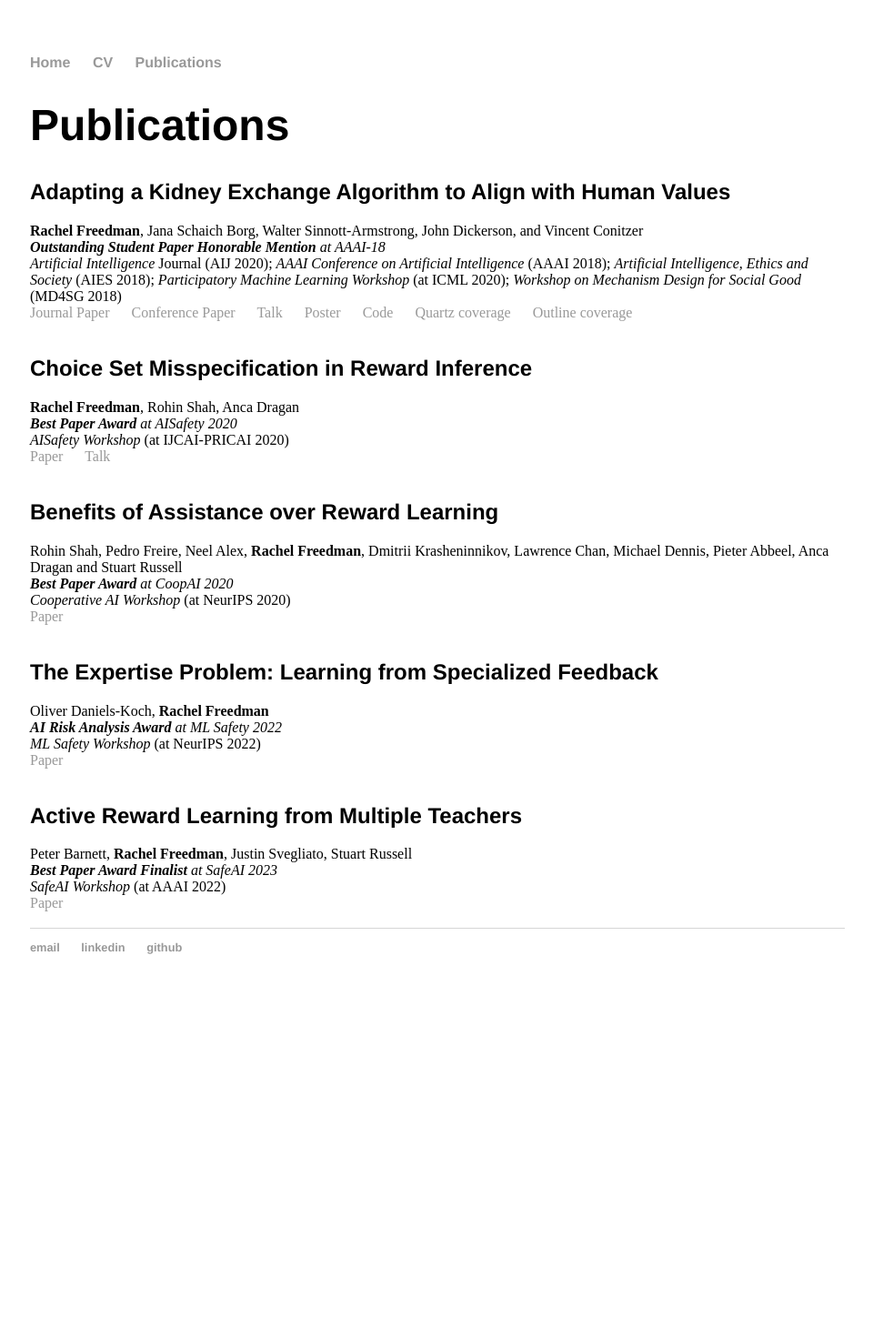
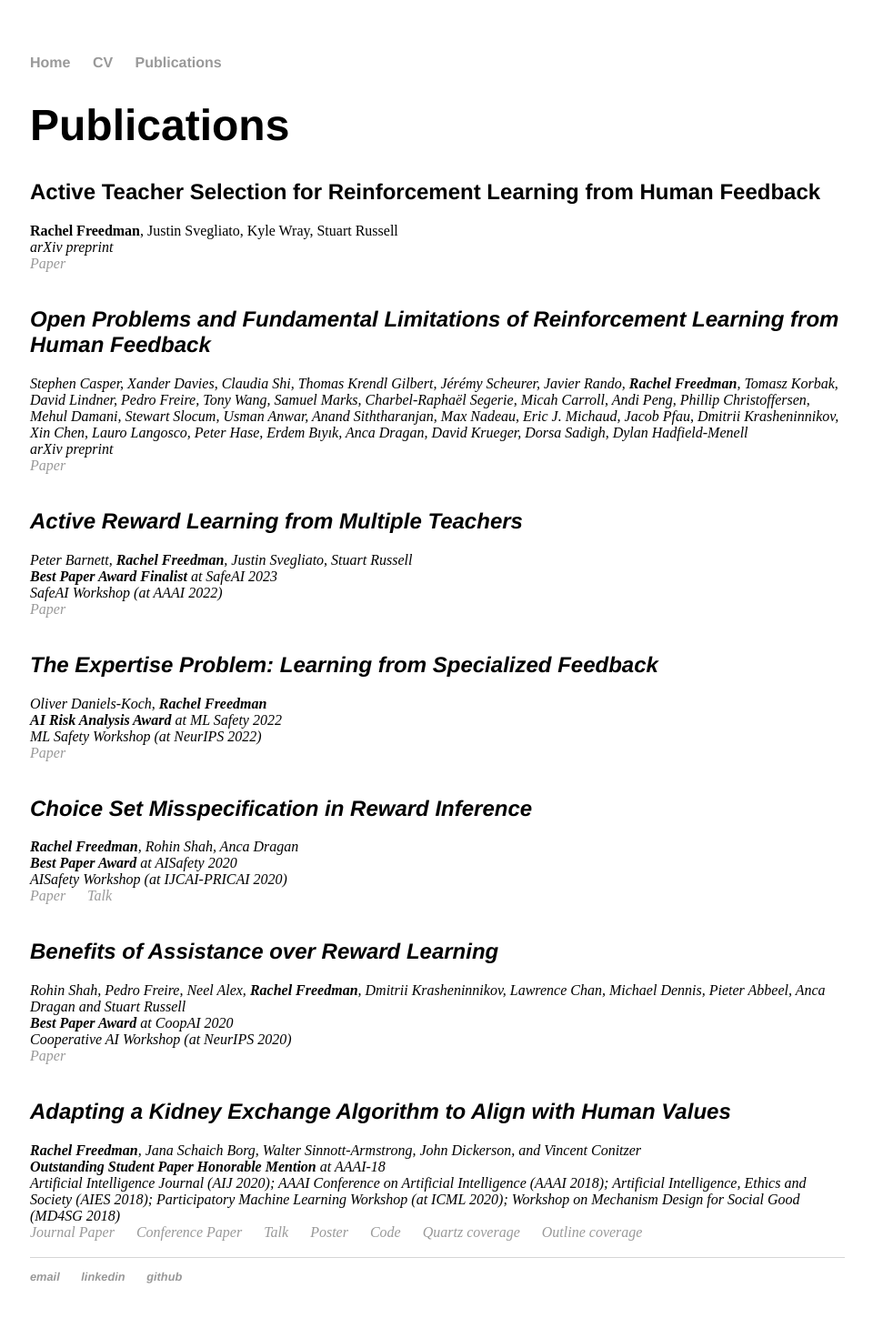
Before and after one commit to RachelFreedman/rachelfreedman.github.io, a Jekyll site: the page built from publications/index.html, in a window 1280 px wide. Shown: the whole page at 91% size, without its empty margins (159-1119 px from the left). Built offline with Jekyll 4.4.1, drawn with Linux system fonts in a browser that asks for light colours; before the commit the page ends 1109 px from its top, so only the background shows below that.

Commit message:
Update index.html

```diff
--- a/publications/index.html
+++ b/publications/index.html
@@ -6,11 +6,26 @@ title: Publications
 <div>
 <h1>Publications</h1>
 
-<h2>Adapting a Kidney Exchange Algorithm to Align with Human Values</h2>
-<strong>Rachel Freedman</strong>, Jana Schaich Borg, Walter Sinnott-Armstrong, John Dickerson, and Vincent Conitzer<br />
-<em><strong>Outstanding Student Paper Honorable Mention</strong> at AAAI-18</em> <br />
-<em>Artificial Intelligence</em> Journal (AIJ 2020); <em>AAAI Conference on Artificial Intelligence</em> (AAAI 2018); <em>Artificial Intelligence, Ethics and Society</em> (AIES 2018); <em>Participatory Machine Learning Workshop</em> (at ICML 2020); <em>Workshop on Mechanism Design for Social Good</em> (MD4SG 2018)
-<br /> <a href="/assets/Freedman20_AIJ.pdf">Journal Paper</a> &emsp; <a href="/assets/Freedman18.pdf">Conference Paper</a> &emsp; <a href="https://youtu.be/gJO2p0s4L0k">Talk</a> &emsp; <a href="/assets/poster.pdf">Poster</a> &emsp; <a href="https://github.com/RachelFreedman/KidneyExchange">Code</a> &emsp; <a href="https://qz.com/1383083/how-ai-changed-organ-donation-in-the-us/">Quartz coverage</a> &emsp; <a href="https://theoutline.com/post/2760/should-ai-decide-who-gets-a-kidney">Outline coverage</a>
+<h2>Active Teacher Selection for Reinforcement Learning from Human Feedback</h2>
+<strong>Rachel Freedman</strong>, Justin Svegliato, Kyle Wray, Stuart Russell<br />
+<em>arXiv preprint<br /> <a href="/assets/Freedman2023.pdf">Paper</a>
+<br><br>
+
+<h2>Open Problems and Fundamental Limitations of Reinforcement Learning from Human Feedback</h2>
+Stephen Casper, Xander Davies, Claudia Shi, Thomas Krendl Gilbert, Jérémy Scheurer, Javier Rando, <strong>Rachel Freedman</strong>, Tomasz Korbak, David Lindner, Pedro Freire, Tony Wang, Samuel Marks, Charbel-Raphaël Segerie, Micah Carroll, Andi Peng, Phillip Christoffersen, Mehul Damani, Stewart Slocum, Usman Anwar, Anand Siththaranjan, Max Nadeau, Eric J. Michaud, Jacob Pfau, Dmitrii Krasheninnikov, Xin Chen, Lauro Langosco, Peter Hase, Erdem Bıyık, Anca Dragan, David Krueger, Dorsa Sadigh, Dylan Hadfield-Menell<br />
+<em>arXiv preprint<br /> <a href="/assets/Casper2023.pdf">Paper</a>
+<br><br>
+
+<h2>Active Reward Learning from Multiple Teachers</h2>
+Peter Barnett, <strong>Rachel Freedman</strong>, Justin Svegliato, Stuart Russell<br />
+<em><strong>Best Paper Award Finalist</strong> at SafeAI 2023</em> <br />
+<em>SafeAI Workshop</em> (at AAAI 2022) <br /> <a href="/assets/Barnett2022.pdf">Paper</a>
+<br><br>
+
+<h2>The Expertise Problem: Learning from Specialized Feedback</h2>
+Oliver Daniels-Koch, <strong>Rachel Freedman</strong><br />
+<em><strong>AI Risk Analysis Award</strong> at ML Safety 2022</em> <br />
+<em>ML Safety Workshop</em> (at NeurIPS 2022) <br /> <a href="/assets/Daniels-Koch2022.pdf">Paper</a>
 <br><br>
 
 <h2>Choice Set Misspecification in Reward Inference</h2>
@@ -25,16 +40,12 @@ Rohin Shah, Pedro Freire, Neel Alex, <strong>Rachel Freedman</strong>, Dmitrii K
 <em>Cooperative AI Workshop</em> (at NeurIPS 2020) <br /> <a href="/assets/CoopAI2020.pdf">Paper</a>
 <br><br>
 
-<h2>The Expertise Problem: Learning from Specialized Feedback</h2>
-Oliver Daniels-Koch, <strong>Rachel Freedman</strong><br />
-<em><strong>AI Risk Analysis Award</strong> at ML Safety 2022</em> <br />
-<em>ML Safety Workshop</em> (at NeurIPS 2022) <br /> <a href="/assets/Daniels-Koch2022.pdf">Paper</a>
+<h2>Adapting a Kidney Exchange Algorithm to Align with Human Values</h2>
+<strong>Rachel Freedman</strong>, Jana Schaich Borg, Walter Sinnott-Armstrong, John Dickerson, and Vincent Conitzer<br />
+<em><strong>Outstanding Student Paper Honorable Mention</strong> at AAAI-18</em> <br />
+<em>Artificial Intelligence</em> Journal (AIJ 2020); <em>AAAI Conference on Artificial Intelligence</em> (AAAI 2018); <em>Artificial Intelligence, Ethics and Society</em> (AIES 2018); <em>Participatory Machine Learning Workshop</em> (at ICML 2020); <em>Workshop on Mechanism Design for Social Good</em> (MD4SG 2018)
+<br /> <a href="/assets/Freedman20_AIJ.pdf">Journal Paper</a> &emsp; <a href="/assets/Freedman18.pdf">Conference Paper</a> &emsp; <a href="https://youtu.be/gJO2p0s4L0k">Talk</a> &emsp; <a href="/assets/poster.pdf">Poster</a> &emsp; <a href="https://github.com/RachelFreedman/KidneyExchange">Code</a> &emsp; <a href="https://qz.com/1383083/how-ai-changed-organ-donation-in-the-us/">Quartz coverage</a> &emsp; <a href="https://theoutline.com/post/2760/should-ai-decide-who-gets-a-kidney">Outline coverage</a>
 <br><br>
 
-<h2>Active Reward Learning from Multiple Teachers</h2>
-Peter Barnett, <strong>Rachel Freedman</strong>, Justin Svegliato, Stuart Russell<br />
-<em><strong>Best Paper Award Finalist</strong> at SafeAI 2023</em> <br />
-<em>SafeAI Workshop</em> (at AAAI 2022) <br /> <a href="/assets/Barnett2022.pdf">Paper</a>
-<br><br>
 
 </div>
```
